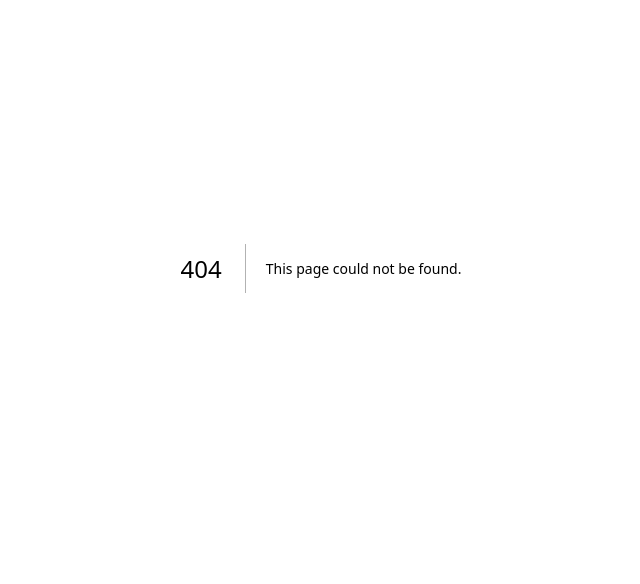
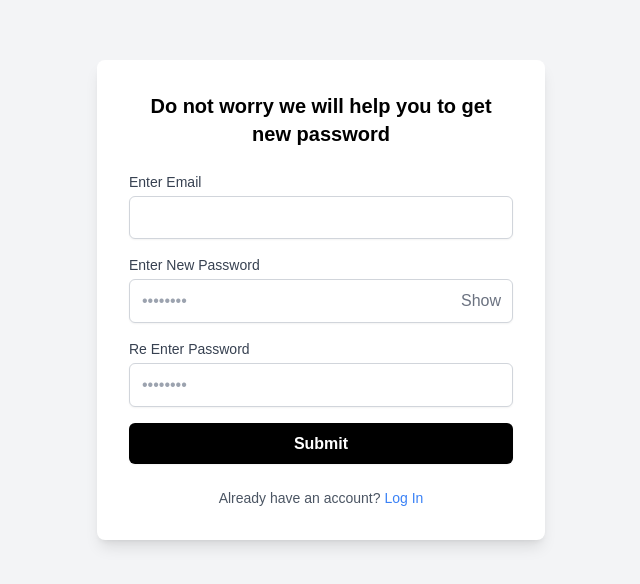
Before and after one commit to Aray309/next-js-fullstack, a Next.js app: page /forget-password in a window 1280 px wide. Before the commit this address had no page. Shown: the part 132-716 px from the top of the page, without its empty margins (319-959 px from the left). Built offline with nearby package versions, Linux system fonts and the light colour scheme.

Commit message:
Added user interface for forget password

```diff
--- /dev/null
+++ b/src/app/(auth-ui)/forget-password/page.tsx
@@ -0,0 +1,237 @@
+"use client";
+
+import { ApiResponse } from "@/types/ApiResponse";
+import ForgetPasswordSchema, {
+  ForgetPasswordData,
+  ForgetPaswordErrors,
+} from "@/validation-schema/frontend/forgetPassword";
+
+import axios, { AxiosError } from "axios";
+import Link from "next/link";
+import { useRouter } from "next/navigation";
+import { ChangeEvent, FormEvent, useEffect, useState } from "react";
+import { toast } from "react-toastify";
+
+const ForgetPassword = () => {
+  const [forgetPasswordData, setForgetPasswordData] =
+    useState<ForgetPasswordData>({
+      email: "",
+      newPassword: "",
+      newRePassword: "",
+    });
+  const [formError, setFormError] = useState<ForgetPaswordErrors>({});
+  const [showPassword, setShowPassword] = useState<boolean>(false);
+  const [isSubmitting, setIsSubmitting] = useState<boolean>(false);
+
+  const router = useRouter();
+
+  //     (async () => {
+  //       if (debounceUsername) {
+  //         setCheckingUsername(true);
+  //         setUsernameMessage("");
+  //         try {
+  //           const response = await axios.get<ApiResponse>(
+  //             `api/unique-user?username=${debounceUsername}`
+  //           );
+  //           toast.success(response.data.message, {
+  //             autoClose: 1000,
+  //             position: "top-center",
+  //           });
+  //           setUsernameMessage(response.data.message);
+  //         } catch (error) {
+  //           const axiosError = error as AxiosError<ApiResponse>;
+  //           toast.error(
+  //             axiosError.response?.data.message ?? "Error checking username",
+  //             {
+  //               autoClose: 1000,
+  //               position: "top-center",
+  //             }
+  //           );
+  //           setUsernameMessage(
+  //             axiosError.response?.data.message ?? "Error checking username"
+  //           );
+  //         } finally {
+  //           setCheckingUsername(false);
+  //         }
+  //       }
+  //     })();
+  //   }, [debounceUsername]);
+  const handleTogglePassword = () => {
+    setShowPassword(!showPassword);
+  };
+
+  const handleFormData = (event: ChangeEvent<HTMLInputElement>) => {
+    const { name, value } = event.target;
+
+    setForgetPasswordData((prevData) => ({
+      ...prevData,
+      [name as keyof ForgetPasswordData]: value,
+    }));
+  };
+
+  const handleSignup = async (event: FormEvent<HTMLFormElement>) => {
+    event.preventDefault();
+
+    const result = ForgetPasswordSchema.safeParse(forgetPasswordData);
+
+    if (!result.success) {
+      // Set errors if validation fails
+      const validationErrors = result.error.format();
+      setFormError(
+        Object.keys(validationErrors).reduce((acc, key) => {
+          const errorItem =
+            validationErrors[key as keyof typeof validationErrors];
+          if (Array.isArray(errorItem)) {
+            // Directly handle the case where errorItem is an array of strings
+            acc[key as keyof ForgetPaswordErrors] = errorItem[0];
+          } else if (errorItem?._errors?.length) {
+            // Handle the case where errorItem is an object with _errors property
+            acc[key as keyof ForgetPaswordErrors] = errorItem._errors[0];
+          }
+          return acc;
+        }, {} as ForgetPaswordErrors)
+      );
+      return;
+    }
+
+    setFormError({});
+    setIsSubmitting(true);
+    const data = {
+      email: forgetPasswordData.email,
+      newPassword: forgetPasswordData.newPassword,
+    };
+    try {
+      const response = await axios.post<ApiResponse>(
+        "/api/forget-password",
+        data
+      );
+
+      toast.success(response.data.message, {
+        autoClose: 3000,
+        position: "top-center",
+      });
+
+      setTimeout(() => {
+        router.replace(`/login`);
+      }, 3000);
+
+      setIsSubmitting(false);
+    } catch (error) {
+      console.error("Error during forgetting password:", error);
+
+      const axiosError = error as AxiosError<ApiResponse>;
+
+      // Default error message
+      let errorMessage = axiosError.response?.data.message;
+      ("There was a problem with forgetting password. Please try again.");
+
+      toast.error(errorMessage, { autoClose: 5000, position: "top-center" });
+
+      setIsSubmitting(false);
+    }
+  };
+
+  return (
+    <div className="min-h-screen bg-gray-100 grid place-items-center mt-8 mb-8">
+      <div className="bg-white p-8 rounded-lg shadow-lg w-full max-w-md">
+        <h5 className="text-xl font-bold mb-6 text-center">
+          {" "}
+          Do not worry we will help you to get new password
+        </h5>
+        <form onSubmit={handleSignup}>
+          <div className="mb-4">
+            <label
+              htmlFor="email"
+              className="block text-sm font-medium text-gray-700"
+            >
+              Enter Email
+            </label>
+            <input
+              id="email"
+              className="mt-1 block w-full px-3 py-2 border border-gray-300 rounded-md shadow-sm focus:outline-none focus:ring-1 focus:ring-blue-500"
+              type="email"
+              name="email"
+              value={forgetPasswordData.email}
+              onChange={handleFormData}
+            />
+            {formError.email && !forgetPasswordData.email && (
+              <p className="text-red-500 text-sm">{formError.email}</p>
+            )}
+          </div>
+          <div className="mb-4">
+            <label
+              htmlFor="newPassword"
+              className="block text-sm font-medium text-gray-700"
+            >
+              Enter New Password
+            </label>
+            <div className="relative">
+              <input
+                type={showPassword ? "text" : "newPassword"}
+                id="newPassword"
+                name="newPassword"
+                value={forgetPasswordData.newPassword}
+                onChange={handleFormData}
+                className="mt-1 block w-full px-3 py-2 border border-gray-300 rounded-md shadow-sm focus:outline-none focus:ring-1 focus:ring-blue-500"
+                placeholder="••••••••"
+              />
+              <button
+                type="button"
+                onClick={handleTogglePassword}
+                className="absolute inset-y-0 right-0 pr-3 flex items-center text-gray-500"
+              >
+                {!showPassword ? <span>Show</span> : <span>Hide</span>}
+              </button>
+            </div>
+            {formError.newPassword && !forgetPasswordData.newPassword && (
+              <p className="text-red-500 text-sm">{formError.newPassword}</p>
+            )}
+          </div>
+          <div className="mb-4">
+            <label
+              htmlFor="renewPassword"
+              className="block text-sm font-medium text-gray-700"
+            >
+              Re Enter Password
+            </label>
+            <input
+              type="text"
+              id="newRePassword"
+              name="newRePassword"
+              value={forgetPasswordData.newRePassword}
+              onChange={handleFormData}
+              className="mt-1 block w-full px-3 py-2 border border-gray-300 rounded-md shadow-sm focus:outline-none focus:ring-1 focus:ring-blue-500"
+              placeholder="••••••••"
+            />
+            {(formError.newRePassword || !forgetPasswordData.newRePassword) && (
+              <p className="text-red-500 text-sm">{formError.newRePassword}</p>
+            )}
+          </div>
+          <div className="mb-6">
+            <button
+              type="submit"
+              disabled={isSubmitting}
+              className="w-full py-2 px-4 bg-black text-white font-semibold rounded-md shadow-sm hover:bg-gray-700 focus:outline-none focus:ring-2 focus:ring-blue-500"
+            >
+              {isSubmitting ? (
+                <>
+                  <span>Please wait...</span>
+                </>
+              ) : (
+                "Submit"
+              )}
+            </button>
+          </div>
+          <p className="text-center text-sm text-gray-600">
+            Already have an account?{" "}
+            <Link href="/login" className="text-blue-500 hover:underline">
+              Log In
+            </Link>
+          </p>
+        </form>
+      </div>
+    </div>
+  );
+};
+
+export default ForgetPassword;
--- a/src/app/(auth-ui)/login/page.tsx
+++ b/src/app/(auth-ui)/login/page.tsx
@@ -98,6 +98,16 @@ const Login = () => {
               </button>
             </div>
           </div>
+          <div className="mb-4">
+            <p className="text-left text-sm text-gray-600">
+              <Link
+                href="/forget-password"
+                className="text-blue-500 hover:underline"
+              >
+                Forget password
+              </Link>
+            </p>
+          </div>
           <div className="mb-6">
             <button
               type="submit"
--- /dev/null
+++ b/src/validation-schema/frontend/forgetPassword.ts
@@ -0,0 +1,21 @@
+import { z } from "zod";
+//Define validation schema using ZOD
+const ForgetPasswordSchema = z
+  .object({
+    email: z
+      .string()
+      .regex(/^[^\s@]+@[^\s@]+\.[^\s@]+$/, "Invalid email address"),
+    newPassword: z.string().min(6, "password should minimum 6 character"),
+    newRePassword: z.string().min(6, "password should minimum 6 character"),
+  })
+  .refine((data) => data.newPassword === data.newRePassword, {
+    message: "Passwords do not match",
+    path: ["newRePassword"],
+  });
+// Type definitions
+export type ForgetPasswordData = z.infer<typeof ForgetPasswordSchema>;
+export type ForgetPaswordErrors = Partial<
+  Record<keyof ForgetPasswordData, string>
+>;
+
+export default ForgetPasswordSchema;
```
